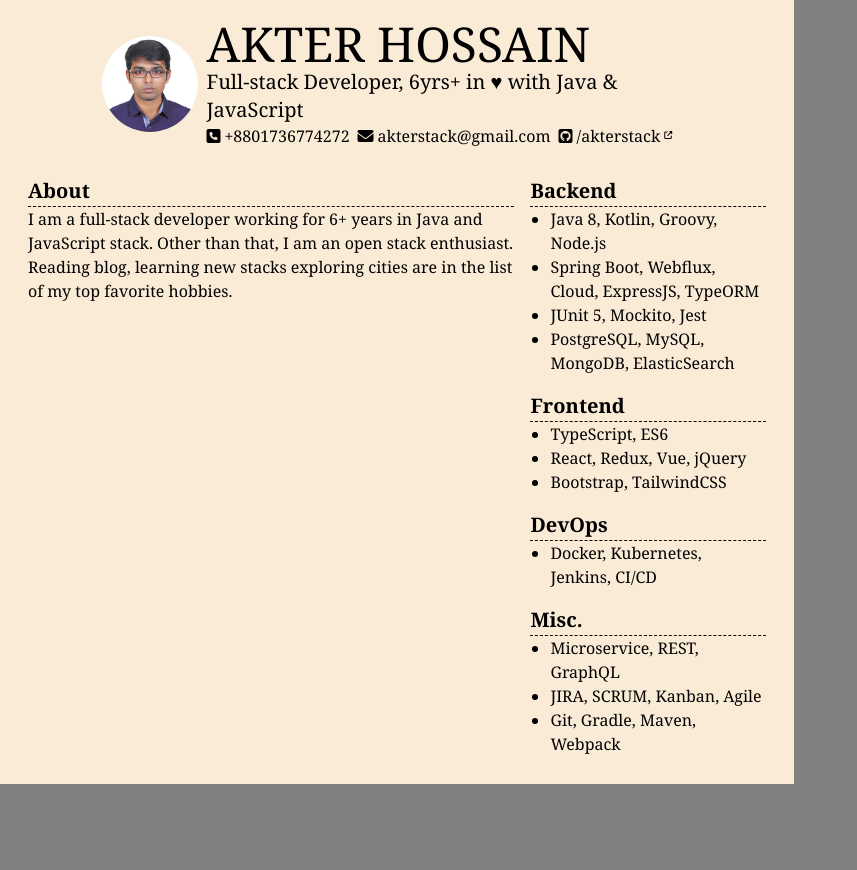
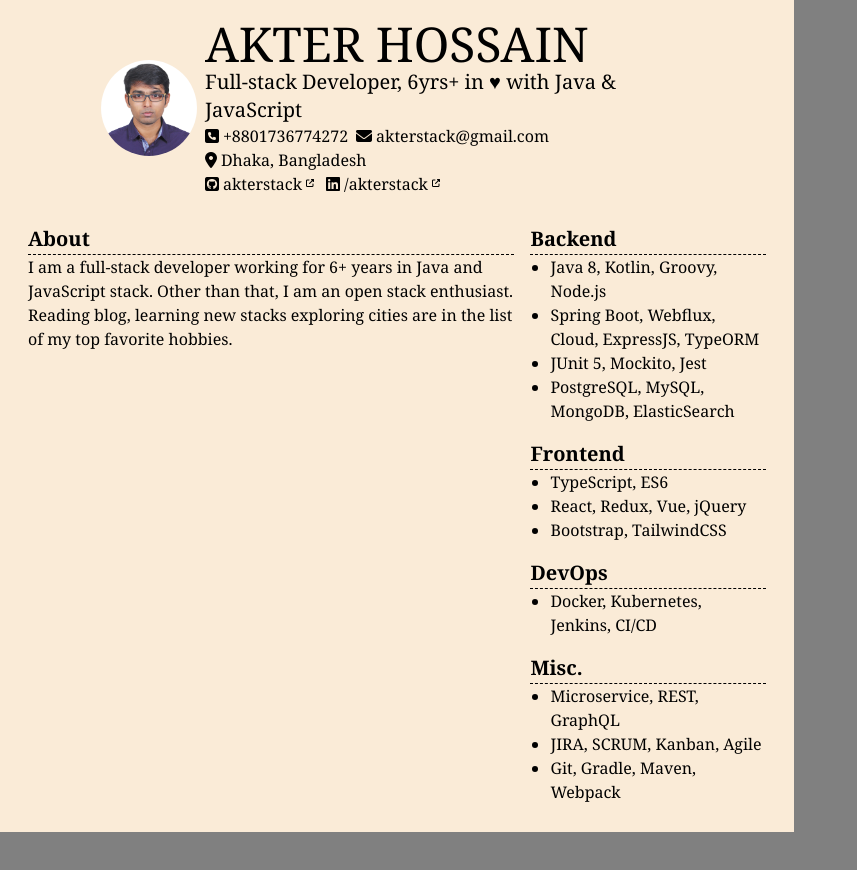
Before and after one commit to akterstack/rezume, a React app: page / in a window 1280 px wide. Shown: the top 870 px of the page, without its empty margins (0-857 px from the left). Built offline with nearby package versions, Linux system fonts and the light colour scheme.

Commit message:
add place

```diff
--- a/src/assets/base.css
+++ b/src/assets/base.css
@@ -20,8 +20,8 @@ sup {
 }
 
 #main > div {
+  @apply .p-5;
   background-color: antiquewhite;
-  @apply .p-5;
 }
 
 #avatar {
--- a/src/components/Masthead.tsx
+++ b/src/components/Masthead.tsx
@@ -33,7 +33,25 @@ export function Masthead() {
                 {masthead.email}
               </div>
               <div className="badge">
+                <i className="fas fa-map-marker-alt" />
+                {masthead.address}
+              </div>
+            </div>
+            <div className="flex flex-wrap">
+              <div className="badge">
                 <i className="fab fa-github-square" />
+                <a
+                  href={masthead.github}
+                  target="_blank"
+                  rel="noopener noreferrer">
+                  akterstack
+                  <sup>
+                    <i className="fas fa-external-link-alt pl-1" />
+                  </sup>
+                </a>
+              </div>
+              <div className="badge">
+                <i className="fab fa-linkedin" />
                 <a
                   href={masthead.github}
                   target="_blank"
--- a/src/context/java/index.js
+++ b/src/context/java/index.js
@@ -51,7 +51,9 @@ export const experience = [
       {
         title: 'Lead Full-stack Developer',
         duration: ['Nov 2018', 'Present'],
-        details: '',
+        details: [
+          'Design & develop features'
+        ],
       },
       {
         title: 'Java Developer',
@@ -67,14 +69,21 @@ export const experience = [
     },
     roles: [
       {
-        title: 'Java Team Lead',
+        title: 'Team Lead',
         duration: ['Jul 2016', 'Dec 2017'],
-        details: '',
+        details: [
+          'Managed a small development team with 3 full-stack developers and one QA member.',
+          'Collected product features from product owner and break down the tasks and assigned developers',
+          'Managed daily stand up meeting, test progress and deployments',
+        ],
       },
       {
-        title: 'Full-stack Developer - Java and JavaScript',
+        title: 'Software Developer',
         duration: ['Sept 2014', 'Jun 2016'],
-        details: '',
+        details: [
+          'Developed features using a custom in house Java EE framework',
+          'Built a Java functional library using lambda to encourage declarative programming inside the team'
+        ],
       }
     ]
   }, {
@@ -85,9 +94,11 @@ export const experience = [
     },
     roles: [
       {
-        title: 'Full-stack Software Engineer',
-        duration: ['Jul 2016', 'Dec 2017'],
-        details: '',
+        title: 'Junior Software Developer (Full-stack)',
+        duration: ['Aug 2013', 'Sept 2014'],
+        details: [
+          ''
+        ],
       }
     ]
   },
--- a/src/context/java/masthead.js
+++ b/src/context/java/masthead.js
@@ -5,5 +5,6 @@ export const masthead = {
   email: 'akterstack@gmail.com',
   phone: '+8801736774272',
   address: 'Dhaka, Bangladesh',
-  github: 'https://www.github.com/akterstack'
+  github: 'https://www.github.com/akterstack',
+  linkedin: 'https://www.linkedin.com/in/akterstack',
 };
```
